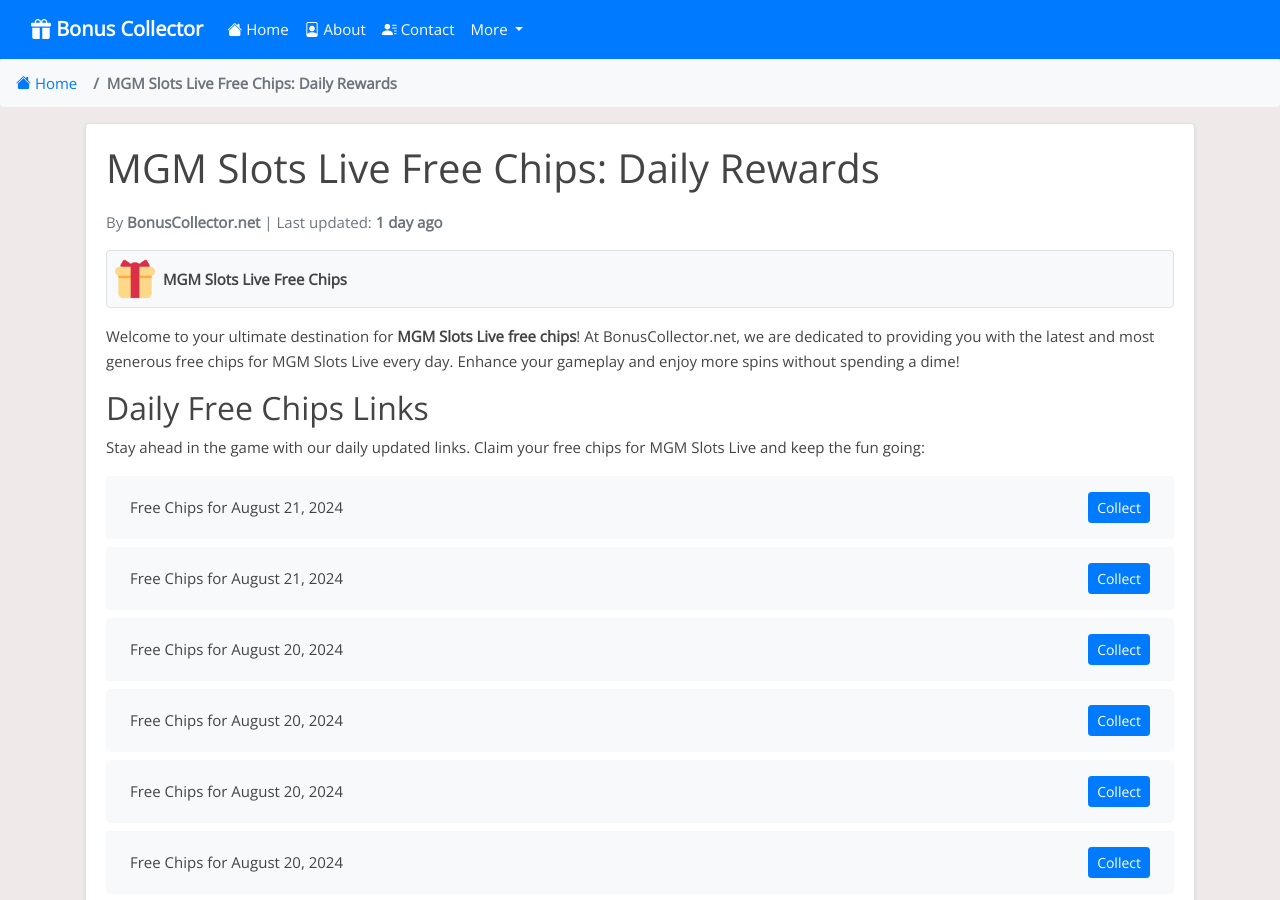
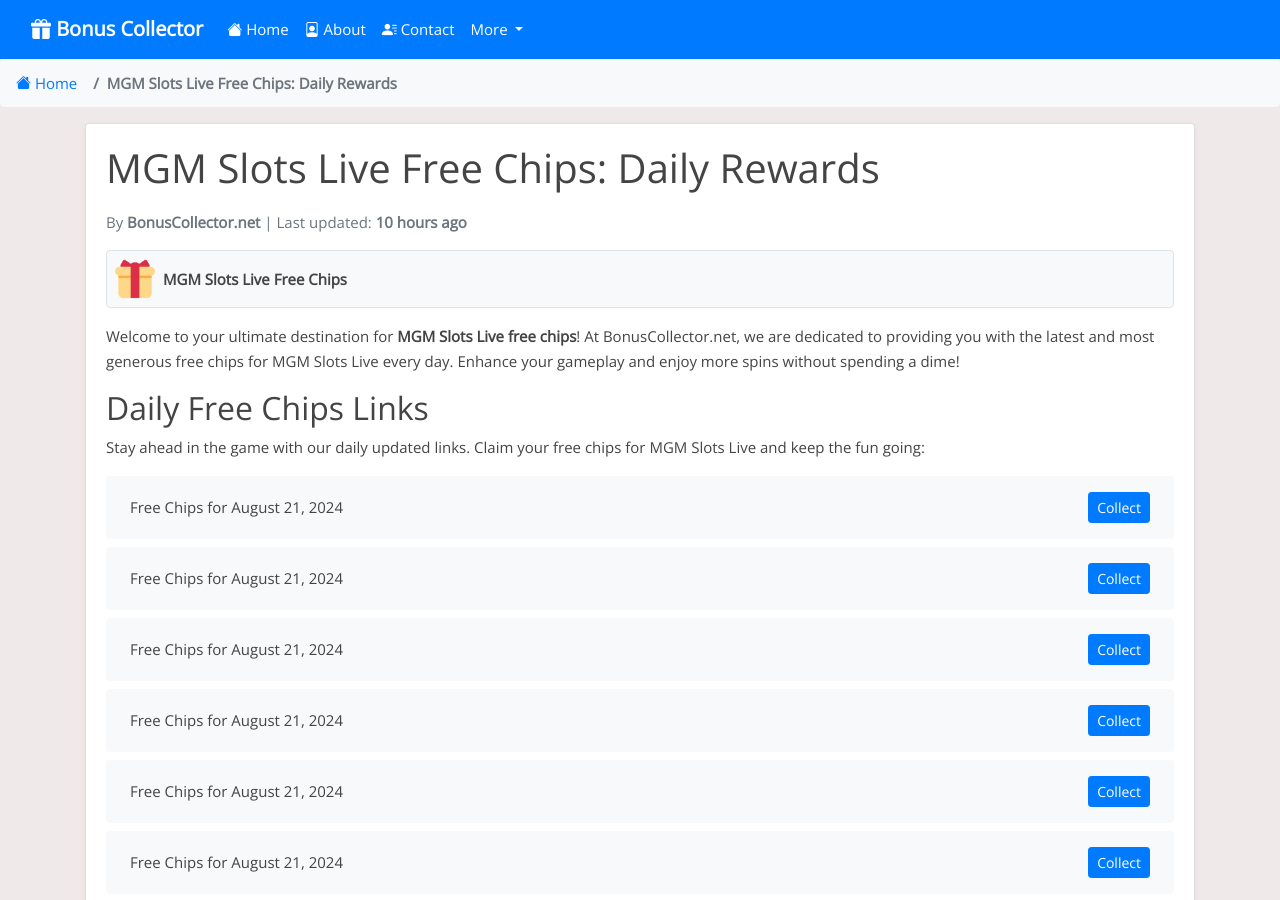
Before and after one commit to Prollad99/bs-net, a Jekyll site: the page built from _posts/2024-07-30-mgm-slots-live.md, in a window 1280 px wide and 900 px high. Built offline with Jekyll 4.4.1, drawn with Linux system fonts in a browser that asks for light colours; nearby versions of some CDN libraries; comment, search, counter and statistics services are not loaded; some of the changed text lies outside the part shown.

Commit message:
Update mgm-slots-live reward links and last modified date

```diff
--- a/_data/include_files.yml
+++ b/_data/include_files.yml
@@ -59,7 +59,7 @@
   last_modified: 2024-08-06 14:33:34
 
 mgm-slots-live.html:
-  last_modified: 2024-08-21 03:22:28
+  last_modified: 2024-08-21 17:18:24
 
 wizard-of-oz.html:
   last_modified: 2024-08-21 07:18:19
--- a/_includes/mgm-slots-live.html
+++ b/_includes/mgm-slots-live.html
@@ -1,4 +1,20 @@
 <ul class="list-group mt-3 mb-4">
+  <li class="list-group-item d-flex justify-content-between align-items-center">
+    <span>Free Chips for August 21, 2024</span>
+    <a href="https://mgm.play-freebies.com/4fPddXv" class="btn btn-primary btn-sm">Collect</a>
+  </li>
+  <li class="list-group-item d-flex justify-content-between align-items-center">
+    <span>Free Chips for August 21, 2024</span>
+    <a href="http://mgm.play-freebies.com/4dvZKT0" class="btn btn-primary btn-sm">Collect</a>
+  </li>
+  <li class="list-group-item d-flex justify-content-between align-items-center">
+    <span>Free Chips for August 21, 2024</span>
+    <a href="https://mgm.play-freebies.com/4dSV09E" class="btn btn-primary btn-sm">Collect</a>
+  </li>
+  <li class="list-group-item d-flex justify-content-between align-items-center">
+    <span>Free Chips for August 21, 2024</span>
+    <a href="https://landingpages.mgmslotslive.com/2.37.100281/site/pages/landingshow/index.html?coupon=RMGM_1M_IG_20242108_xcvb_CM" class="btn btn-primary btn-sm">Collect</a>
+  </li>
   <li class="list-group-item d-flex justify-content-between align-items-center">
     <span>Free Chips for August 21, 2024</span>
     <a href="https://mgm.play-freebies.com/4dGKrGO" class="btn btn-primary btn-sm">Collect</a>
@@ -383,20 +399,4 @@
     <span>Free Chips for Invalid Date</span>
     <a href="http://mgm.play-freebies.com/3Sp7KN4" class="btn btn-primary btn-sm">Collect</a>
   </li>
-  <li class="list-group-item d-flex justify-content-between align-items-center">
-    <span>Free Chips for Invalid Date</span>
-    <a href="http://mgm.play-freebies.com/4cVi3kf" class="btn btn-primary btn-sm">Collect</a>
-  </li>
-  <li class="list-group-item d-flex justify-content-between align-items-center">
-    <span>Free Chips for Invalid Date</span>
-    <a href="https://mgm.play-freebies.com/4dihCQS" class="btn btn-primary btn-sm">Collect</a>
-  </li>
-  <li class="list-group-item d-flex justify-content-between align-items-center">
-    <span>Free Chips for Invalid Date</span>
-    <a href="https://mgm.play-freebies.com/4c3RHeG" class="btn btn-primary btn-sm">Collect</a>
-  </li>
-  <li class="list-group-item d-flex justify-content-between align-items-center">
-    <span>Free Chips for Invalid Date</span>
-    <a href="http://mgm.play-freebies.com/3LIIGwW" class="btn btn-primary btn-sm">Collect</a>
-  </li>
 </ul>
```
Also changed, not shown: links-json/mgm-slots-live.json (+16 -12 lines).
